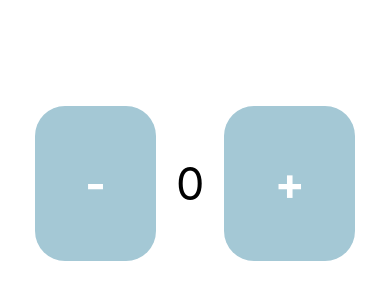
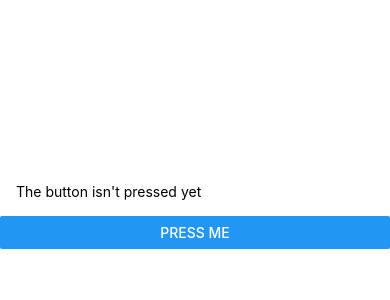
Before and after one commit to Anastasia-Semenova/API, a React Native app: screen / in a window 390 px wide. Shown: the part 214-514 px from the top of the page. Built offline with nearby package versions, Linux system fonts and the light colour scheme.

Commit message:
disable button

```diff
--- a/App.tsx
+++ b/App.tsx
@@ -1,25 +1,28 @@
 import { StatusBar } from 'expo-status-bar';
 import React, { useState } from 'react';
-import { StyleSheet, Text, View, Image,} from 'react-native';
-import NumPad from './components/NumPad';
+import { StyleSheet, Text, View, Image, Button, TouchableOpacity} from 'react-native';
 
 export default function App() {
-  const [count, setCount] = useState(0);
-  const onPlus = () => setCount(prevCount => prevCount + 1);
-  const onMinus = () => setCount(prevCount => prevCount - 1);
-
+  const [pressedCount, setPressedCount] = useState(0);
   return (
-    <View style={styles.container}>
-      <NumPad plus = {onPlus} minus = {onMinus} state = {count}/>
-    </View>
-  );
+    <View style={{ flex: 1, justifyContent: 'center' }}>
+    <Text style={{ margin: 16 }}>
+    {pressedCount > 0
+    ? `The button was pressed ${pressedCount} times!`
+    : 'The button isn\'t pressed yet'
+    }
+  </Text>
+  <Button
+    title='Press me'
+    onPress={()=>setPressedCount(pressedCount+1)}
+    disabled={true ? pressedCount >= 3 : false}
+  />
+  {pressedCount >= 3 &&
+    <Button
+          title='Able button'
+          onPress={()=>setPressedCount(0)}
+        />
+  }
+ </View>
+ );
 }
-
-const styles = StyleSheet.create({
-  container: {
-    flex: 1,
-    backgroundColor: '#fff',
-    alignContent: 'center',
-    justifyContent: 'center',
-  },
-});
--- a/components/NumPad.tsx
+++ /dev/null
@@ -1,49 +0,0 @@
-import React from 'react';
-import { StyleSheet, Text, View, TouchableOpacity } from 'react-native';
-
-function NumPad(props) {
-    return (
-      <View style={styles.container}>
-        <TouchableOpacity style={styles.button} onPress={props.minus}>
-          <Text style={styles.appButtonText}>-</Text>
-        </TouchableOpacity>
-        <Text style={styles.text}>{props.state}</Text>
-        <TouchableOpacity style={styles.button} onPress={props.plus}>
-          <Text style={styles.appButtonText}>+</Text>
-        </TouchableOpacity>
-      </View>
-    );
-  }
-
-  const styles = StyleSheet.create({
-    container: {
-      backgroundColor: '#fff',
-      flexDirection: "row",
-      flexWrap: "nowrap",
-      justifyContent: 'center',
-      alignContent: 'center'
-    },
-    button: {
-      backgroundColor: "#a4c8d5",
-      borderRadius: 30,
-      paddingVertical: 50,
-      paddingHorizontal: 50,
-      marginTop: -50,
-      marginLeft: 20,
-      marginRight: 20,
-    },
-    appButtonText: {
-      fontSize: 45,
-      color: "#fff",
-      fontWeight: "bold",
-      alignSelf: "center",
-      textTransform: "uppercase"
-    },
-    text: {
-      fontSize: 45,
-      alignItems: "center",
-
-    }
-  });
-
-  export default NumPad;
```
